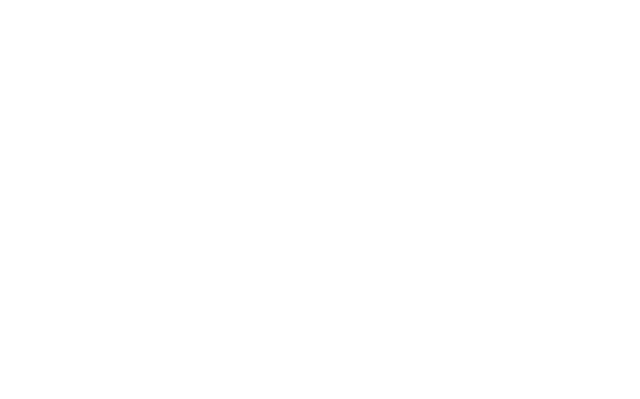
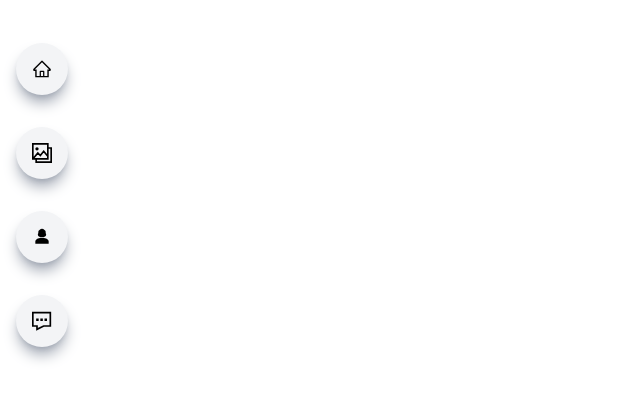
Before and after one commit to OlhaPo/portfolio-react, a React (Vite) app: page / in a window 1280 px wide. Shown: the part 173-572 px from the top of the page, without its empty margins (0-640 px from the left). Built offline with nearby package versions, Linux system fonts and the light colour scheme.

Commit message:
Add structure to sidenav menu

```diff
--- a/src/components/Sidenav.jsx
+++ b/src/components/Sidenav.jsx
@@ -18,28 +18,28 @@
       {nav ? (
         <div className="fixed w-full h-screen bg-white/90 flex flex-col justify-center items-center z-20">
           <a
-            href="/main"
+            href="#main"
             className="w-[75%] flex justify-center items-center rounded-full shadow-lg bg-gray-100 shadow-gray-400 m-2 p-4 cursor-pointer hover:scale-110 ease-in duration-200"
           >
             <AiOutlineHome size={20} />
             <span className="pl-4">Home</span>
           </a>
           <a
-            href="/main"
+            href="#main"
             className="w-[75%] flex justify-center items-center rounded-full shadow-lg bg-gray-100 shadow-gray-400 m-2 p-4 cursor-pointer hover:scale-110 ease-in duration-200"
           >
             <GrGallery size={20} />
             <span className="pl-4">Work</span>
           </a>
           <a
-            href="/main"
+            href="#main"
             className="w-[75%] flex justify-center items-center rounded-full shadow-lg bg-gray-100 shadow-gray-400 m-2 p-4 cursor-pointer hover:scale-110 ease-in duration-200"
           >
             <MdPerson3 size={20} />
             <span className="pl-4">Projects</span>
           </a>
           <a
-            href="/main"
+            href="#main"
             className="w-[75%] flex justify-center items-center rounded-full shadow-lg bg-gray-100 shadow-gray-400 m-2 p-4 cursor-pointer hover:scale-110 ease-in duration-200"
           >
             <GrContact size={20} />
@@ -49,6 +49,34 @@
       ) : (
         ""
       )}
+      <div className="md:block hidden fixed top-[25%] z-10">
+        <div className="flex flex-col">
+          <a
+            href="#main"
+            className="rounded-full shadow-lg bg-gray-100 shadow-gray-400 m-4 p-4 cursor-pointer hover:scale-110 ease-in duration-300"
+          >
+            <AiOutlineHome size={20} />
+          </a>
+          <a
+            href="#main"
+            className="rounded-full shadow-lg bg-gray-100 shadow-gray-400 m-4 p-4 cursor-pointer hover:scale-110 ease-in duration-300"
+          >
+            <GrGallery size={20} />
+          </a>
+          <a
+            href="#main"
+            className="rounded-full shadow-lg bg-gray-100 shadow-gray-400 m-4 p-4 cursor-pointer hover:scale-110 ease-in duration-300"
+          >
+            <MdPerson3 size={20} />
+          </a>
+          <a
+            href="#main"
+            className="rounded-full shadow-lg bg-gray-100 shadow-gray-400 m-4 p-4 cursor-pointer hover:scale-110 ease-in duration-300"
+          >
+            <GrContact size={20} />
+          </a>
+        </div>
+      </div>
     </div>
   );
 };
```
